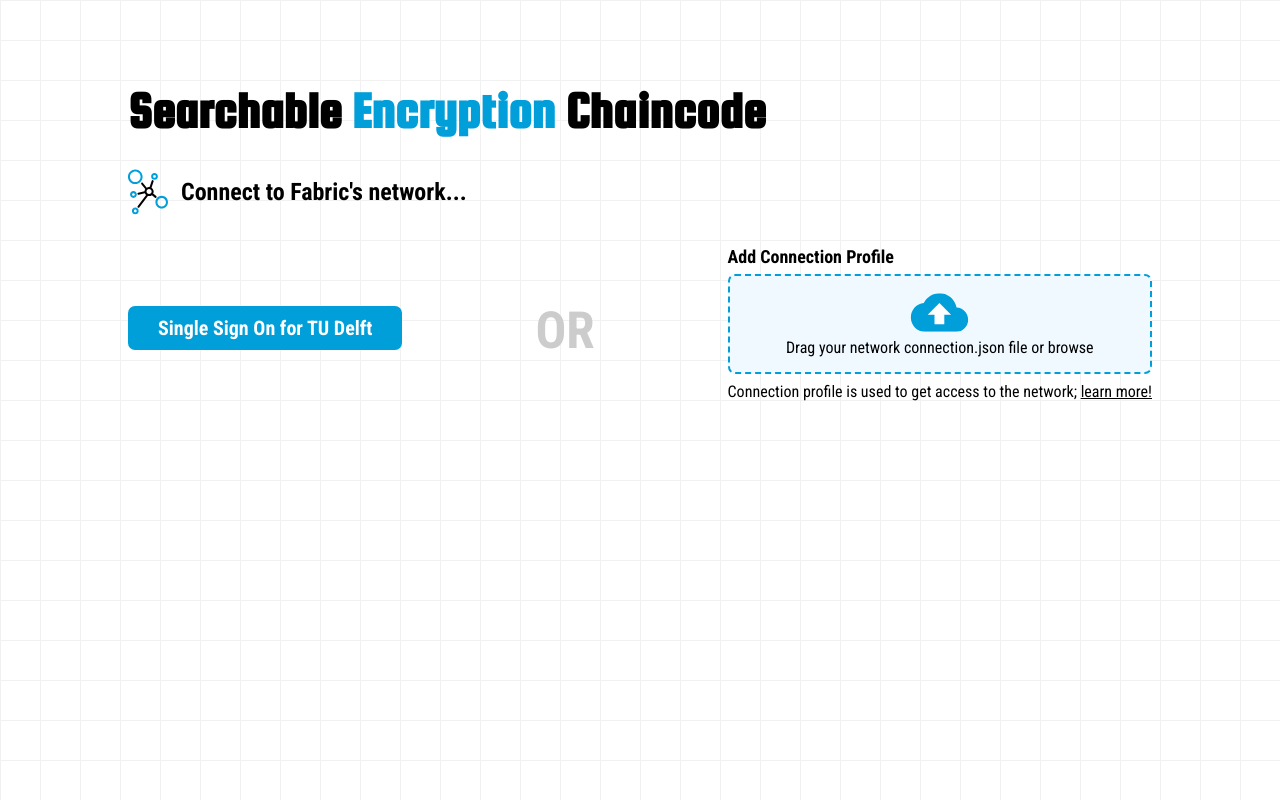
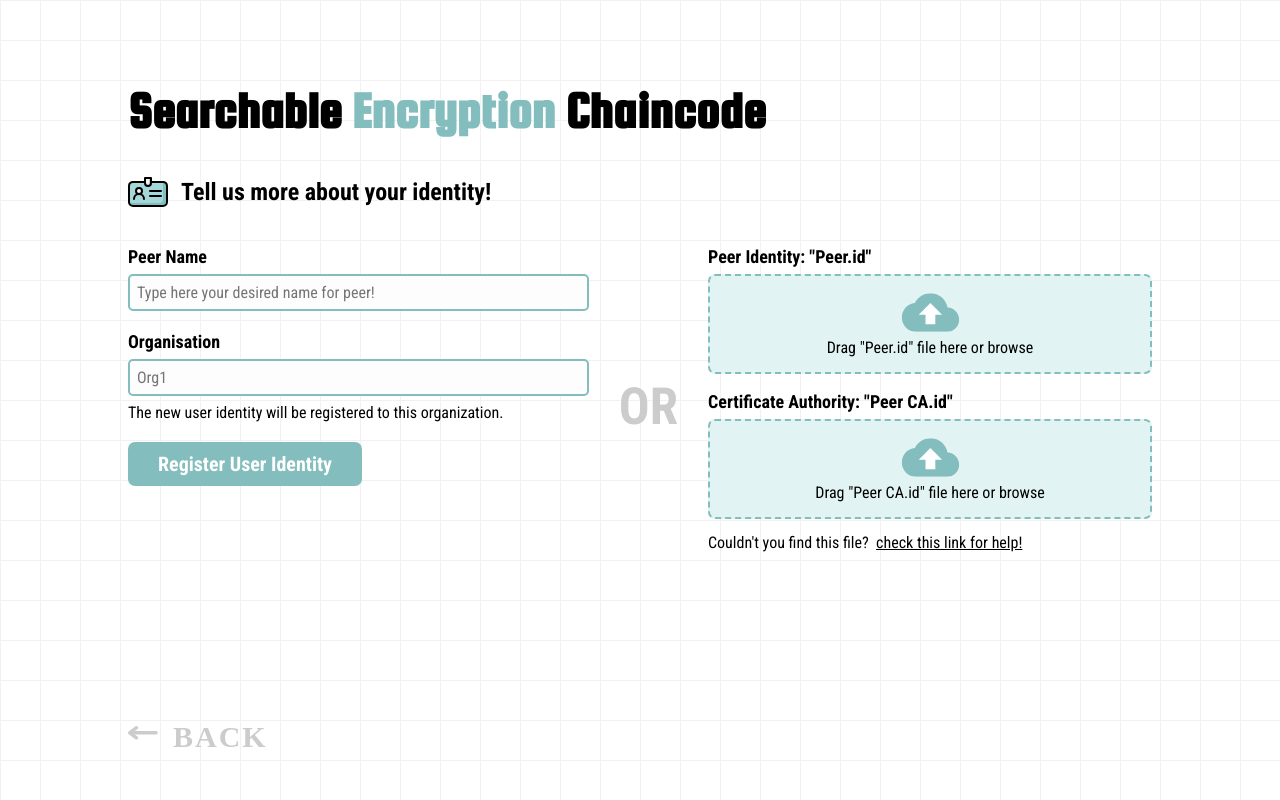
Before and after one commit to MahmoudRe/SE-Drive, a React (Create React App) app: page / in a window 1280 px wide. Built offline with nearby package versions, Linux system fonts and the light colour scheme; the HTML template or start-up script is replaced by a standard one; a web font is replaced by a local one.

Commit message:
Register a user identity page, layout + style

```diff
--- a/src/App.css
+++ b/src/App.css
@@ -40,7 +40,7 @@
 
 .either-area {
   display: grid;
-  grid-template-columns: minmax(20rem, auto) 1fr auto;
+  grid-template-columns: minmax(20rem, auto) min-content 1fr;
   gap: 3rem;
 }
 
@@ -121,7 +121,7 @@
 }
 
 .advance-file-input {
-  width: 100%;
+  width: max(100%, 300px);
   height: 10rem;
   border-radius: 7px;
   align-items: center;
--- a/src/App.js
+++ b/src/App.js
@@ -1,6 +1,7 @@
 import React, { useState } from "react";
 import ConnectionPage from "./pages/ConnectionPage";
-import RegistrationPage from "./pages/RegistrationPage";
+import RegisterPage from "./pages/RegisterPage";
+import KeyPage from "./pages/KeyPage";
 import { ReactComponent as LeftArrowSVG } from "./assets/left-arrow.svg";
 import "./App.css";
 
@@ -18,12 +19,13 @@
     setCallback,
   };
 
-  const [pageCount, setPageCount] = useState(0);
+  const [pageCount, setPageCount] = useState(2);
 
   const props = { user, pageCount, setPageCount, nextBtn }
   const pages = [
     <ConnectionPage {...props} />,
-    <RegistrationPage {...props} />,
+    <KeyPage {...props} />,
+    <RegisterPage {...props} />,
   ];
 
   return (
--- a/src/pages/ConnectionPage.jsx
+++ b/src/pages/ConnectionPage.jsx
@@ -3,7 +3,6 @@
 import AdvanceFileInput from "../libs/advance-file-input.js";
 import Spinner from "../components/Spinner";
 import "../libs/advance-file-input.css";
-import userEvent from "@testing-library/user-event";
 
 function ConnectionPage(props) {
   const [data, setData] = useState("");
--- a/src/pages/RegistrationPage.jsx
+++ b/src/pages/KeyPage.jsx
@@ -1,6 +1,6 @@
 import React, { useEffect, useState } from "react";
 import { genSecretKey } from "searchable-encryption";
-import { ReactComponent as IdCardSVG } from "../assets/id-card.svg";
+import { ReactComponent as KeySVG } from "../assets/key.svg";
 import AdvanceFileInput from "../libs/advance-file-input.js";
 import Spinner from "../components/Spinner";
 import "../libs/advance-file-input.css";
@@ -12,14 +12,14 @@
   const [passphrase, setPassphrase] = useState(undefined);
 
   useEffect(() => {
-    document.documentElement.style.setProperty("--color-primary", "#83BDBD");
-    document.documentElement.style.setProperty("--color-primary-light", "#83BDBD");
+    document.documentElement.style.setProperty("--color-primary", "#E8BB1A");
+    document.documentElement.style.setProperty("--color-primary-light", "#FDCC1D");
     document.documentElement.style.setProperty("--color-primary-dark", "#83BDBD");
-    document.documentElement.style.setProperty("--color-primary-bg", "#e1f3f3");
-    document.documentElement.style.setProperty("--color-primary-bg-tint", "#cfe9e9");
+    document.documentElement.style.setProperty("--color-primary-bg", "#FFF7E4");
+    document.documentElement.style.setProperty("--color-primary-bg-tint", "#F8EBC3");
 
     new AdvanceFileInput({
-      selector: "#connection-config",
+      selector: "#key-object-file",
       dragText: "Drag your key file here",
       onFileAdded: (fileList) => {
         let file = fileList[0];
@@ -40,8 +40,8 @@
       const cb = () => {
         setShowSpinner(true);
         setTimeout(async () => {
-          const { ipcRenderer } = window.require("electron");
-          await ipcRenderer.invoke("connect", data);
+          // const { ipcRenderer } = window.require("electron");
+          // await ipcRenderer.invoke("connect", data);
           props.setPageCount(props.pageCount + 1);
           setShowSpinner(false);
         }, 1400);
@@ -65,7 +65,7 @@
   return (
     <main>
       <div className="sub-header" style={{ marginBottom: "2rem" }}>
-        <IdCardSVG />
+        <KeySVG style={{width: 30}}/>
         <h2> Generate an account.. I mean a secret key! </h2>
       </div>
       <section className="either-area">
@@ -108,8 +108,8 @@
         <div style={{ position: "relative" }}>
           {showSpinner && <Spinner floating overlayColor={"white"} overlayOpacity={0.8} />}
           <div>
-            <label className="label">Are you a registered user? Add your Secret Key</label>
-            <input type="file" accept="application/json" name="connection" id="connection-config" />
+            <label className="label">Are you a registered user? Add Secret Key</label>
+            <input type="file" accept="application/json" name="connection" id="key-object-file" />
             <p className="help-text">
               Your secret key is kept locally and used for encryption; &nbsp;
               <a
--- /dev/null
+++ b/src/pages/RegisterPage.jsx
@@ -0,0 +1,150 @@
+import React, { useEffect, useState } from "react";
+import { genSecretKey } from "searchable-encryption";
+import { ReactComponent as IdCardSVG } from "../assets/id-card.svg";
+import AdvanceFileInput from "../libs/advance-file-input.js";
+import Spinner from "../components/Spinner";
+import "../libs/advance-file-input.css";
+
+function RegisterPage(props) {
+  const [peerId, setPeerId] = useState("");
+  const [peerCA, setPeerCA] = useState("");
+  const [showSpinner, setShowSpinner] = useState(false);
+  const [showSpinnerReg, setShowSpinnerReg] = useState(false);
+
+  useEffect(() => {
+    document.documentElement.style.setProperty("--color-primary", "#83BDBD");
+    document.documentElement.style.setProperty("--color-primary-light", "#83BDBD");
+    document.documentElement.style.setProperty("--color-primary-dark", "#83BDBD");
+    document.documentElement.style.setProperty("--color-primary-bg", "#e1f3f3");
+    document.documentElement.style.setProperty("--color-primary-bg-tint", "#cfe9e9");
+
+    new AdvanceFileInput({
+      selector: "#peer-id",
+      dragText: "Drag \"Peer.id\" file here",
+      onFileAdded: (fileList) => {
+        let file = fileList[0];
+        var reader = new FileReader();
+        reader.onloadend = function (e) {
+          setPeerId(this.result);
+        };
+        reader.readAsText(file);
+      },
+      onFileRemoved: () => {
+        setPeerId("");
+      },
+    });
+
+    new AdvanceFileInput({
+      selector: "#peer-ca",
+      dragText: "Drag \"Peer CA.id\" file here",
+      onFileAdded: (fileList) => {
+        let file = fileList[0];
+        var reader = new FileReader();
+        reader.onloadend = function (e) {
+          setPeerCA(this.result);
+        };
+        reader.readAsText(file);
+      },
+      onFileRemoved: () => {
+        setPeerCA("");
+      },
+    });
+  }, []);
+
+  useEffect(() => {
+    if (peerId && peerCA && !showSpinner) {
+      const cb = () => {
+        setShowSpinner(true);
+        setTimeout(async () => {
+          const { ipcRenderer } = window.require("electron");
+          ipcRenderer.invoke("add-peer", [peerId, peerCA])
+            .then(() => {
+              props.setPageCount(props.pageCount + 1);
+              setShowSpinner(false);
+            })
+            .catch((e) => {
+              let errorEl = Array.from(document.querySelectorAll('.advance-file-input + .error')).pop();
+              let helpEl = Array.from(document.querySelectorAll('.advance-file-input + .error + .help-text')).pop();
+              errorEl.textContent = "There is an issue occurred; please try again! " + e;
+              errorEl.classList.remove('hide');
+              errorEl.style.display = "block";
+              helpEl.style.display = "none";
+              setShowSpinner(false);
+            });
+        }, 1400);
+      };
+      props.nextBtn.setCallback(() => cb);
+      props.nextBtn.setShow(true);
+    }
+  }, [peerId, peerCA, showSpinner]);
+
+  return (
+    <main>
+      <div className="sub-header" style={{ marginBottom: "2rem" }}>
+        <IdCardSVG />
+        <h2> Tell us more about your identity! </h2>
+      </div>
+      <section className="either-area">
+        <form
+          id="register-user"
+          style={{ position: "relative" }}
+          onSubmit={() => {
+            alert(
+              'Sorry, this functionality is still under development, please register a new peer manually and upload your "Peer.id" and "Peer CA.id"'
+            );
+          }}
+        >
+          {showSpinnerReg && <Spinner floating overlayColor={"white"} overlayOpacity={0.8} />}
+          <div className="form-field" style={{ width: "36vw" }}>
+            <label htmlFor="name">Peer Name</label>
+            <input
+              type="text"
+              name="name"
+              id="name"
+              placeholder="Type here your desired name for peer!"
+              required
+            />
+          </div>
+          <div className="form-field" style={{ width: "36vw" }}>
+            <label htmlFor="passphrase">Organisation</label>
+            <input type="text" name="name" id="organization" placeholder="Org1" required />
+            <p style={{ width: "100%", marginBottom: 0, textAlign: "justify" }}>
+              The new user identity will be registered to this organization.
+            </p>
+          </div>
+          <button roll="submit" form="register-user">
+            Register User Identity
+          </button>
+        </form>
+        <p className="OR"> OR </p>
+        <div style={{ position: "relative" }}>
+          {showSpinner && <Spinner floating overlayColor={"white"} overlayOpacity={0.8} />}
+          <div>
+            <label className="label">Peer Identity: "Peer.id"</label>
+            <input type="file" accept="application/json" name="connection" id="peer-id" />
+
+          </div>
+          <div>
+            <label className="label">Certificate Authority: "Peer CA.id"</label>
+            <input type="file" accept="application/json" name="connection" id="peer-ca" />
+            <p className="help-text">
+              Couldn't you find this file? &nbsp;
+              <a
+                href="https://github.com/MahmoudRe/searchable-encryption"
+                onClick={(e) => {
+                  e.preventDefault();
+                  const { shell } = window.require("electron");
+                  shell.openExternal(e.target.href);
+                }}
+              >
+                check this link for help!
+              </a>
+            </p>
+          </div>
+        </div>
+      </section>
+    </main>
+  );
+}
+
+export default RegisterPage;
```
Also changed, not shown: src/assets/key.svg (added), src/libs/advance-file-input.css.
